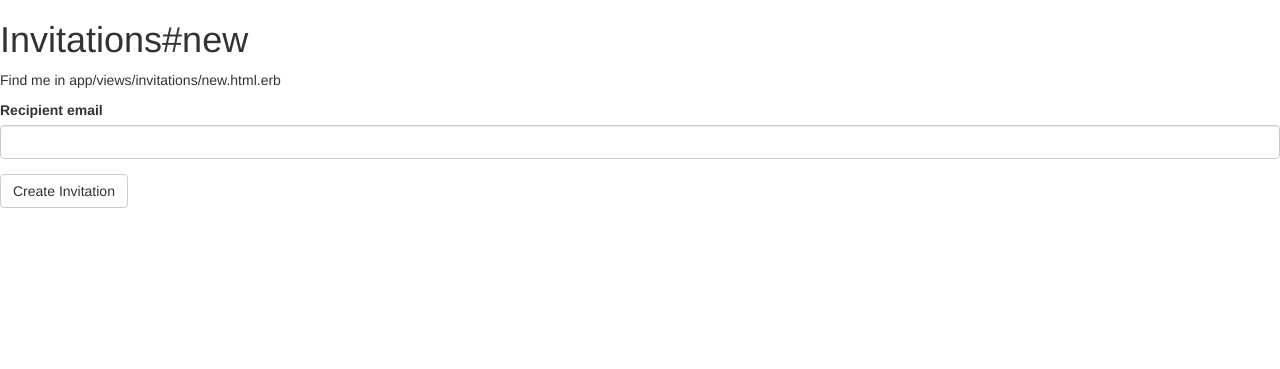
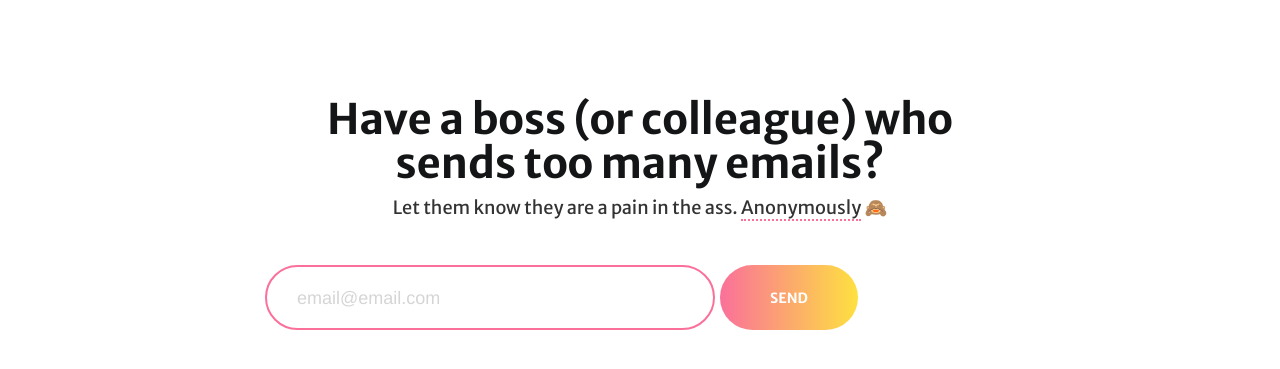
Before and after one commit to GonSanchezS/email, a Rails app: page /invitations/new in a window 1280 px wide. Shown: the top 369 px of the page. Run offline with Rails 7, Linux system fonts and the light colour scheme; style sheets or scripts are compiled from the project's sources; some libraries are stand-ins or nearby versions.

Commit message:
Add styling and alert on form submit

```diff
--- a/app/assets/stylesheets/master.css.scss
+++ b/app/assets/stylesheets/master.css.scss
@@ -1,2 +1,97 @@
 @import "bootstrap-sprockets";
 @import "bootstrap";
+
+$main-font: 'Merriweather Sans', sans-serif;
+
+.container {
+  margin-top: 6%;
+}
+
+
+// body {
+//  background: url(email.gif) white;
+// }
+
+.box {
+  background-color: white;
+}
+
+h1 {
+  text-align: center;
+  font-size: 3em;
+  line-height: 1.05em;
+  font-family: $main-font;
+  color: #131516;
+  font-weight: 700;
+}
+
+p {
+  text-align: center;
+  font-size: 1.3em;
+  line-height: 1.375em;
+  font-family: $main-font;
+}
+
+.highlight {
+  border-bottom: 2px dotted #fa709a;
+}
+
+input { float: left; }
+
+form {
+  margin: auto;
+}
+
+form#new_invitation.simple_form.form-inline{
+  margin: auto;
+}
+
+div.input.email.required.invitation_recipient_email {
+  padding-right: 0px;
+}
+
+.form-control {
+  margin: auto;
+}
+
+input.form-control {
+  height: 65px;
+  border: 2px solid #fa709a;
+  box-shadow: none;
+  -webkit-box-shadow: none;
+  border-radius: 40px;
+  padding-left: 30px;
+  padding-top: 8px;
+}
+
+input.form-control::placeholder {
+  font-size: 18px;
+  color: #d5d5d5;
+}
+
+.btn {
+  padding: 10px 50px;
+  height: 65px;
+  border-radius: 40px;
+  border: none;
+  background-image: linear-gradient(to right, #fa709a 0%, #fee140 100%) !important;
+  color: #fff;
+  font-weight: 700;
+  font-family: $main-font;
+}
+
+.central-form {
+  margin:auto;
+  width: 70%;
+}
+
+.form-control {
+    margin-right: 5px;
+    width: 60% !important;
+}
+
+.simple_form div.input {
+  margin-bottom: 10px;
+  padding-right: 20px;
+  clear: both; /* Required for Webkit, but not for Gecko */
+}
--- a/app/controllers/invitations_controller.rb
+++ b/app/controllers/invitations_controller.rb
@@ -1,4 +1,7 @@
 class InvitationsController < ApplicationController
+  def index
+  end
+
   def new
     @invitation = Invitation.new
   end
@@ -6,7 +9,9 @@ class InvitationsController < ApplicationController
   def create
     @invitation = Invitation.create(invitation_params)
     if @invitation.save
-      return render text: 'Works!'
+      #reuquest html -> look for crate.html.erb
+      #request js -> create.js.erb
+      #return render text: 'Works!'
     else
       return render text: 'Error!', status: :forbidden
     end
@@ -17,5 +22,4 @@ class InvitationsController < ApplicationController
   def invitation_params
     params.require(:invitation).permit(:recipient_email)
   end
-
 end
--- a/app/controllers/static_pages_controller.rb
+++ b/app/controllers/static_pages_controller.rb
@@ -1,4 +1,2 @@
 class StaticPagesController < ApplicationController
-  def index
-  end
 end
--- a/app/mailers/invitation_mailer.rb
+++ b/app/mailers/invitation_mailer.rb
@@ -1,5 +1,5 @@
 class InvitationMailer < ActionMailer::Base
-  default from: "gonzalo@evelo.com"
+  default from: "no-reply@evelo.com"
 
   def invitation_sent(invitation)
     @email = invitation.recipient_email
--- /dev/null
+++ b/app/views/invitations/create.js.erb
@@ -0,0 +1,4 @@
+//alert("done!");
+
+$('.success_message').show();
+$('.success_message').text('done!');
--- a/app/views/invitations/new.html.erb
+++ b/app/views/invitations/new.html.erb
@@ -1,7 +1,21 @@
-<h1>Invitations#new</h1>
-<p>Find me in app/views/invitations/new.html.erb</p>
+<div class="container">
+  <div class="row">
+    <div class="box">
+    <div class="col-xs-10 col-xs-offset-1 col-md-8 col-md-offset-2">
+    <h1>Have a boss (or colleague) who sends too many emails?</h1>
+    <p>Let them know they are a pain in the ass. <span class="highlight">Anonymously</span> 🙈</p>
 
-<%= simple_form_for @invitation do |f| %>
-  <%= f.input :recipient_email %>
-  <%= f.button :submit %>
-<% end %>
+    <br />
+
+
+    <%= simple_form_for @invitation, remote: true do |f| %>
+      <%= f.input :recipient_email, html: { class: "inlineFormInput" }, placeholder: "email@email.com", label: false %>
+      <%= f.button :submit, 'SEND', html: { class: "btn btn-primary send_email_btn" } %>
+    <% end %>
+    <br />
+    <p class="success_message" style="display:none;"></p>
+    </div>
+
+    </div>
+  </div>
+</div>
--- a/app/views/layouts/application.html.erb
+++ b/app/views/layouts/application.html.erb
@@ -5,8 +5,17 @@
   <%= stylesheet_link_tag    'application', media: 'all', 'data-turbolinks-track' => true %>
   <%= javascript_include_tag 'application', 'data-turbolinks-track' => true %>
   <%= csrf_meta_tags %>
+  <link href="https://fonts.googleapis.com/css?family=Merriweather+Sans:400,700" rel="stylesheet">
 </head>
 <body>
+
+<% if notice.present? %>
+      <p class="alert alert-info"><%= notice %></p>
+    <% end %>
+
+    <% if alert.present? %>
+      <p class="alert alert-danger text-center"><%= alert %></p>
+<% end %>
 
 <%= yield %>
 
--- a/app/views/static_pages/index.html.erb
+++ b/app/views/static_pages/index.html.erb
@@ -1,6 +1,3 @@
-<h1>Have a boss or colleague who sends too many emails?</h1>
-<h3>Let them know they are a pain in the ass. Anonymously.</h3>
-
 <form class="form-inline">
   <label class="sr-only" for="inlineFormInputGroup">friend@email.com</label>
   <div class="input-group mb-2 mr-sm-2 mb-sm-0">
--- a/config/routes.rb
+++ b/config/routes.rb
@@ -1,7 +1,7 @@
 Rails.application.routes.draw do
   get 'invitations/new'
 
-  root 'static_pages#index'
+  root 'invitations#new#index'
   resources :invitations, only: [:new, :create]
   # The priority is based upon order of creation: first created -> highest priority.
   # See how all your routes lay out with "rake routes".
```
Also changed, not shown: app/assets/images/email-2.jpg (added), app/assets/images/email.gif (added), app/views/invitations/index.html.erb (added).
